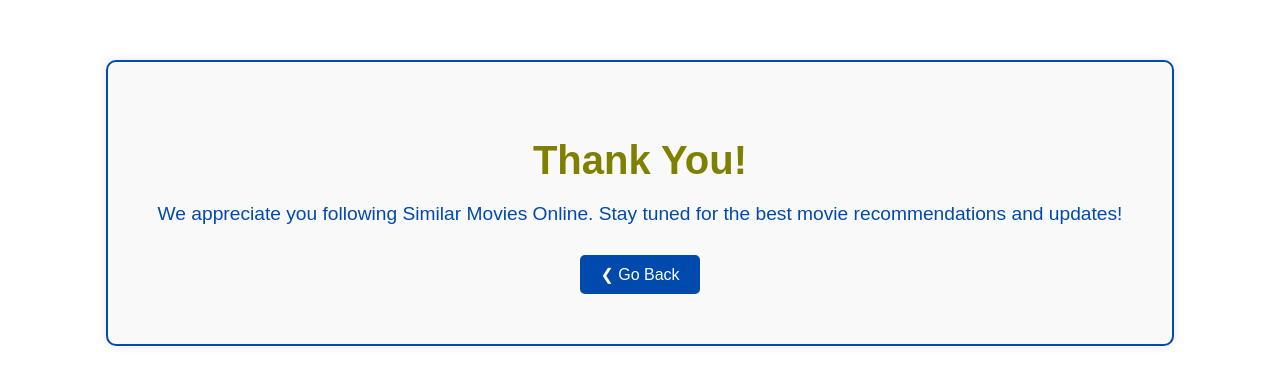
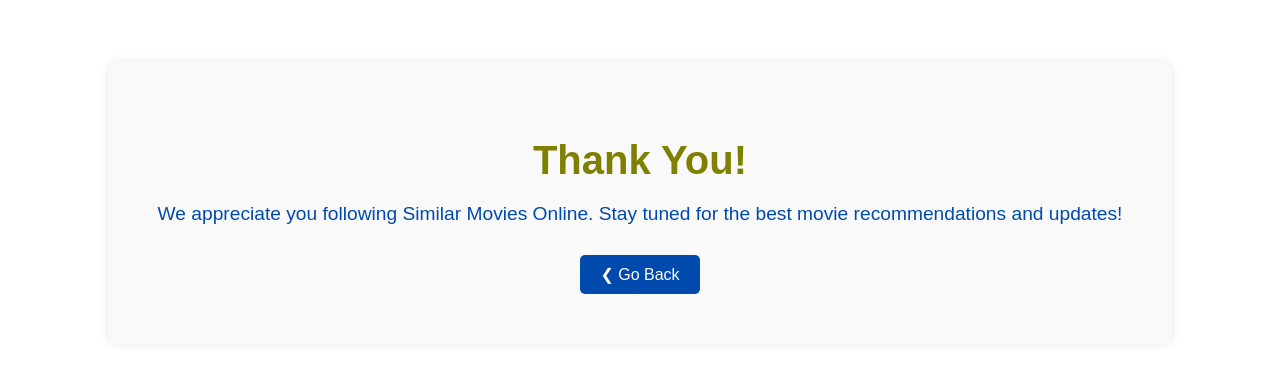
Before and after one commit to jambiebs/follow.similarmovies.online, a plain HTML site: page index.html in a window 1280 px wide. Shown: the part 197-582 px from the top of the page. Drawn offline with Linux system fonts and the light colour scheme.

Commit message:
Update style.css

```diff
--- a/style.css
+++ b/style.css
@@ -12,8 +12,8 @@ body {
 
 .container {
     text-align: center;
-    border: 2px solid #004aad;
     padding: 50px;
+    margin: 50px;
     border-radius: 10px;
     background-color: #f9f9f9;
     box-shadow: 0 0 10px rgba(0, 0, 0, 0.1);
```
